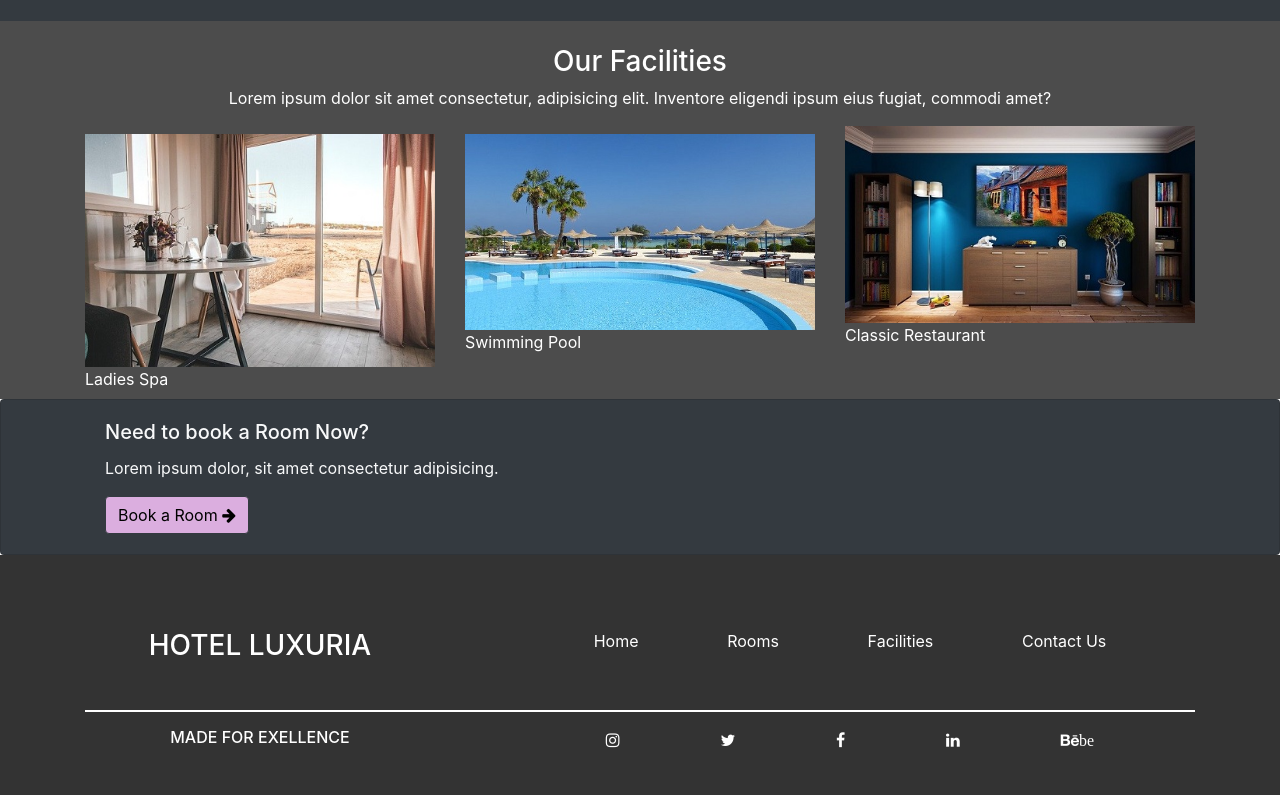
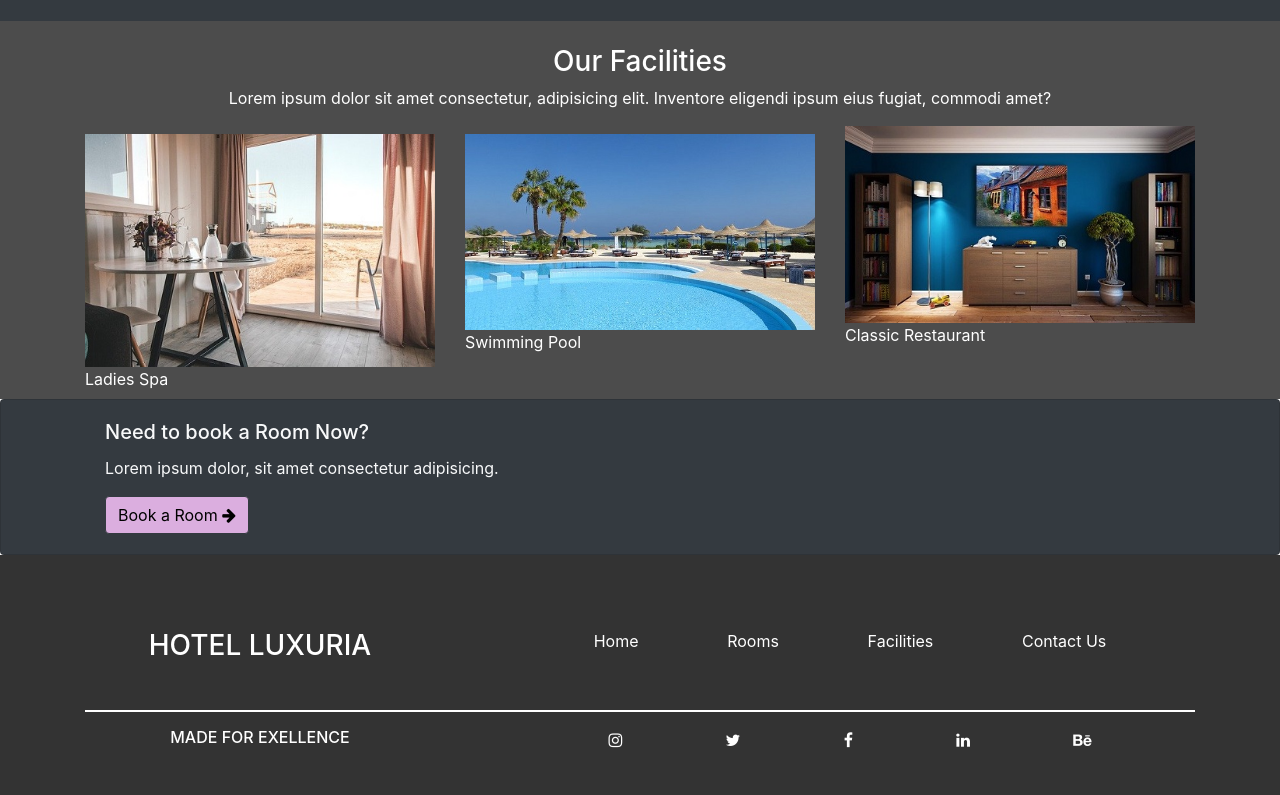
Before and after one commit to seanamos98/hotel-template, a website: page dist/index.html in a window 1280 px wide. Shown: the part 1707-2502 px from the top of the page. Drawn offline with nearby package versions, Linux system fonts and the light colour scheme.

Commit message:
making some modification

```diff
--- a/dist/index.html
+++ b/dist/index.html
@@ -180,12 +180,12 @@
           </div>
 
           <div class="col-md-8">
-          <ul class="">
-            <li class=" text-center pb-4"><a href="http://instagram.com"></a><i class="fa fa-instagram"></i></a></li>
-            <li class=" text-center pb-4"><a href="http://twitter.com"></a><i class="fa fa-twitter"></i></a></li>
-            <li class=" text-center pb-4"><a href="http://facebook.com"></a><i class="fa fa-facebook"></i></a></li>
-            <li class=" text-center pb-4"><a href="http://linkedin.com"></a><i class="fa fa-linkedin"></i></a></li>
-            <li class=" text-center pb-4"><a href="http://behance.com"></a><i class="fa fa-behance">be</i></a></li>
+          <ul >
+            <li class=" text-center pb-4"><a href="http://instagram.com"><i class="fa fa-instagram"></i></a></li>
+            <li class=" text-center pb-4"><a href="http://twitter.com"><i class="fa fa-twitter"></i></a></li>
+            <li class=" text-center pb-4"><a href="http://facebook.com"><i class="fa fa-facebook"></i></a></li>
+            <li class=" text-center pb-4"><a href="http://linkedin.com"><i class="fa fa-linkedin"></i></a></li>
+            <li class=" text-center pb-4"><a href="http://behance.com"><i class="fa fa-behance"></i></a></li>
           </ul>
           </div>
           </div>
```
Also changed, not shown: README.md.
